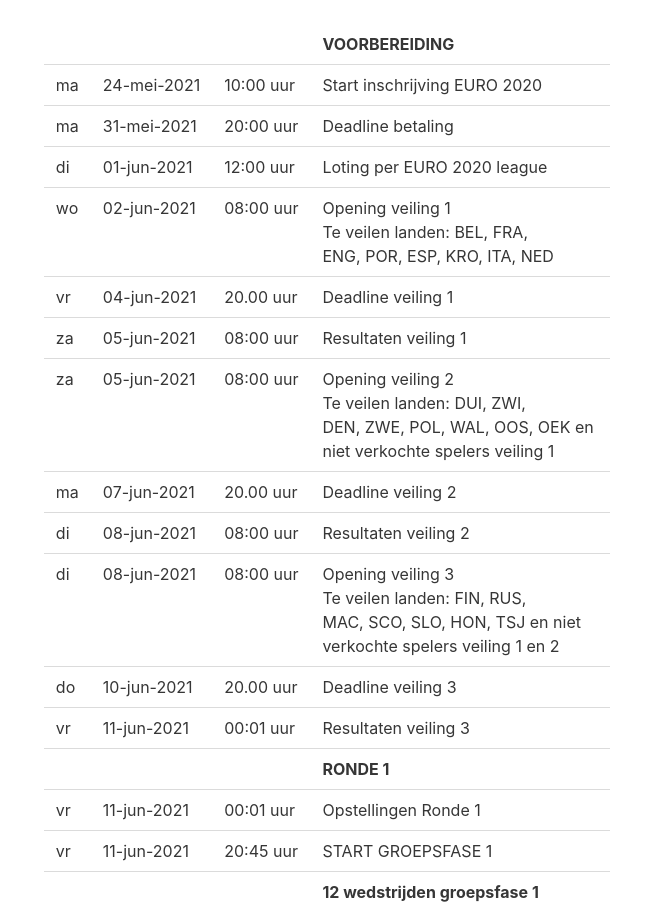
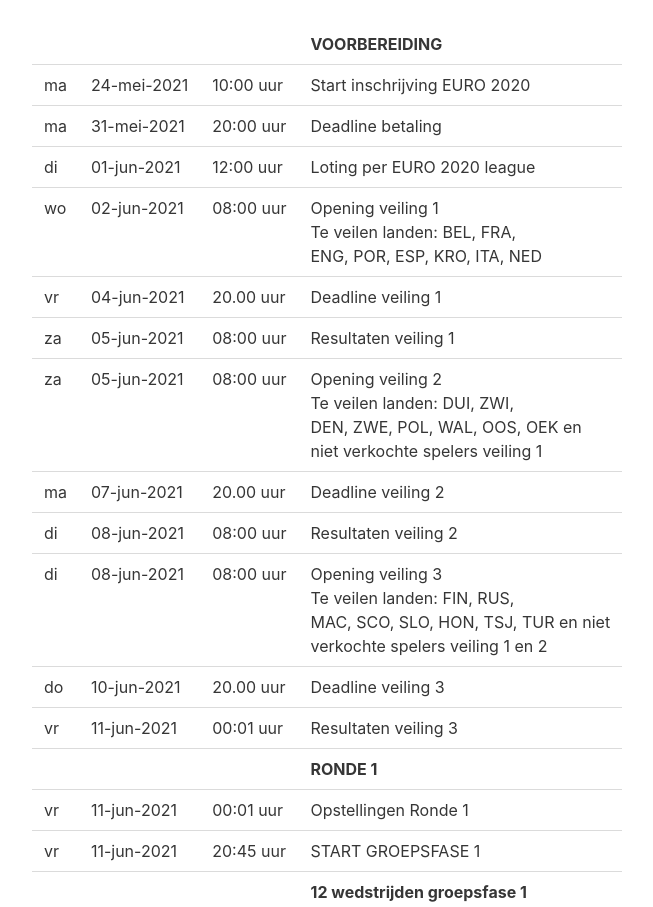
Before and after one commit to LuukBalessence/LenteCup2, a Django app: page /euro2020/programma in a window 1280 px wide. Shown: the part 193-1100 px from the top of the page, without its empty margins (313-966 px from the left). Run offline with Django 3.2, Linux system fonts and the light colour scheme; a user stored in the database is signed in; parts of the project's set-up code (start-up, migrations or seed data) failed here and were passed over; some libraries are stand-ins or nearby versions.

Commit message:
Hulp bieden

```diff
--- a/euro2020/templates/euro2020/programma.html
+++ b/euro2020/templates/euro2020/programma.html
@@ -204,7 +204,7 @@
                 <td>
                     Opening veiling 3<br/>
                     Te veilen landen: FIN, RUS,<br/>
-                    MAC, SCO, SLO, HON, TSJ en niet<br/>
+                    MAC, SCO, SLO, HON, TSJ, TUR en niet<br/>
                     verkochte spelers veiling 1 en 2
                 </td>
             </tr>
--- a/euro2020/views.py
+++ b/euro2020/views.py
@@ -458,7 +458,7 @@ def bids(request, country_name):
                             obj = Bids.objects.get(team=currentteam, player=currentplayer,
                                                    gamephase=currentleaguegamephase)
                             obj.playerbid = form.cleaned_data["bid"]
-                            if obj.playerbid == 0 or obj.playerbid == "None":
+                            if obj.playerbid == 0 or obj.playerbid is None:
                                 obj.delete()
                             else:
                                 obj.save()
```
